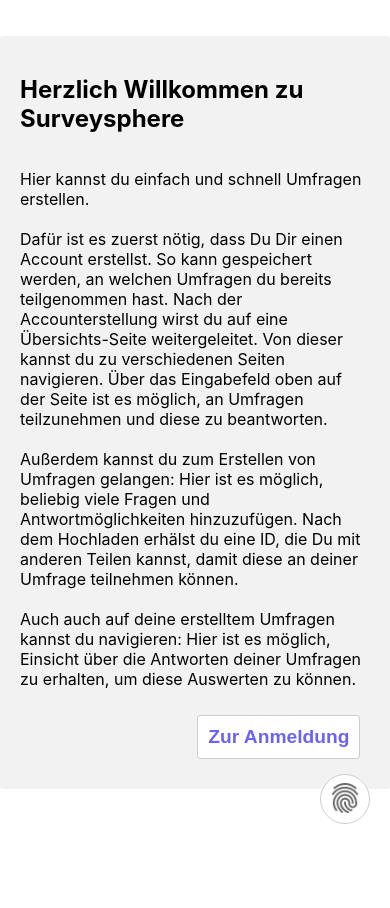
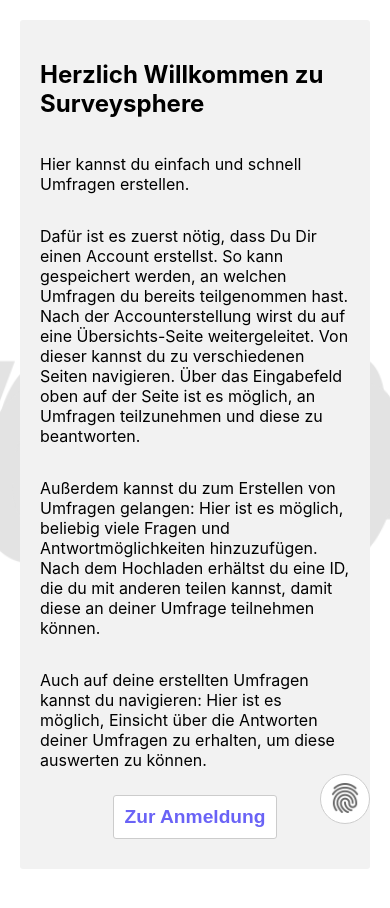
Before and after one commit to SirSimon04/SurveySphere, a React (Create React App) app in the folder client/surveysphere/: page / in a window 390 px wide. Before the commit the page ends 844 px from the top, so only its background shows below. Built offline with nearby package versions, Linux system fonts and the light colour scheme.

Commit message:
Starting Page responsive

```diff
--- a/client/surveysphere/src/pages/StartingPage/StartingPage.css
+++ b/client/surveysphere/src/pages/StartingPage/StartingPage.css
@@ -2,10 +2,21 @@
     display: flex;
     justify-content: center;
     align-items: center;
-    height: 100vh;
-}
-.submitButtonContainer {
+    min-height: 100vh;
+  }
+
+  .submitButtonContainer {
     display: flex;
-    justify-content: right;
+    justify-content: flex-end;
     width: 100%;
-}
+  }
+
+  @media (max-width: 768px) {
+    .startContainer {
+      padding: 20px;
+    }
+
+    .submitButtonContainer {
+      justify-content: center;
+    }
+  }
--- a/client/surveysphere/src/pages/StartingPage/StartingPage.js
+++ b/client/surveysphere/src/pages/StartingPage/StartingPage.js
@@ -11,16 +11,16 @@ function StartingPage() {
     <div className='startContainer'>
       <BasicCard>
         <h2>Herzlich Willkommen zu Surveysphere</h2>
-        <p>Hier kannst du einfach und schnell Umfragen erstellen.
-        <br />
-        <br />
-        Dafür ist es zuerst nötig, dass Du Dir einen Account erstellst. So kann gespeichert werden, an welchen Umfragen du bereits teilgenommen hast. Nach der Accounterstellung wirst du auf eine Übersichts-Seite weitergeleitet. Von dieser kannst du zu verschiedenen Seiten navigieren. Über das Eingabefeld oben auf der Seite ist es möglich, an Umfragen teilzunehmen und diese zu beantworten.
-        <br />
-        <br />
-        Außerdem kannst du zum Erstellen von Umfragen gelangen: Hier ist es möglich, beliebig viele Fragen und Antwortmöglichkeiten hinzuzufügen. Nach dem Hochladen erhälst du eine ID, die Du mit anderen Teilen kannst, damit diese an deiner Umfrage teilnehmen können.
-        <br />
-        <br />
-        Auch auch auf deine erstelltem Umfragen kannst du navigieren: Hier ist es  möglich, Einsicht über die Antworten deiner Umfragen zu erhalten, um diese Auswerten zu können.</p>
+        <p>Hier kannst du einfach und schnell Umfragen erstellen.</p>
+        <p>
+          Dafür ist es zuerst nötig, dass Du Dir einen Account erstellst. So kann gespeichert werden, an welchen Umfragen du bereits teilgenommen hast. Nach der Accounterstellung wirst du auf eine Übersichts-Seite weitergeleitet. Von dieser kannst du zu verschiedenen Seiten navigieren. Über das Eingabefeld oben auf der Seite ist es möglich, an Umfragen teilzunehmen und diese zu beantworten.
+        </p>
+        <p>
+          Außerdem kannst du zum Erstellen von Umfragen gelangen: Hier ist es möglich, beliebig viele Fragen und Antwortmöglichkeiten hinzuzufügen. Nach dem Hochladen erhältst du eine ID, die du mit anderen teilen kannst, damit diese an deiner Umfrage teilnehmen können.
+        </p>
+        <p>
+          Auch auf deine erstellten Umfragen kannst du navigieren: Hier ist es möglich, Einsicht über die Antworten deiner Umfragen zu erhalten, um diese auswerten zu können.
+        </p>
         <div className='submitButtonContainer'>
           <SubmitButton
             className='submitButton'
```
